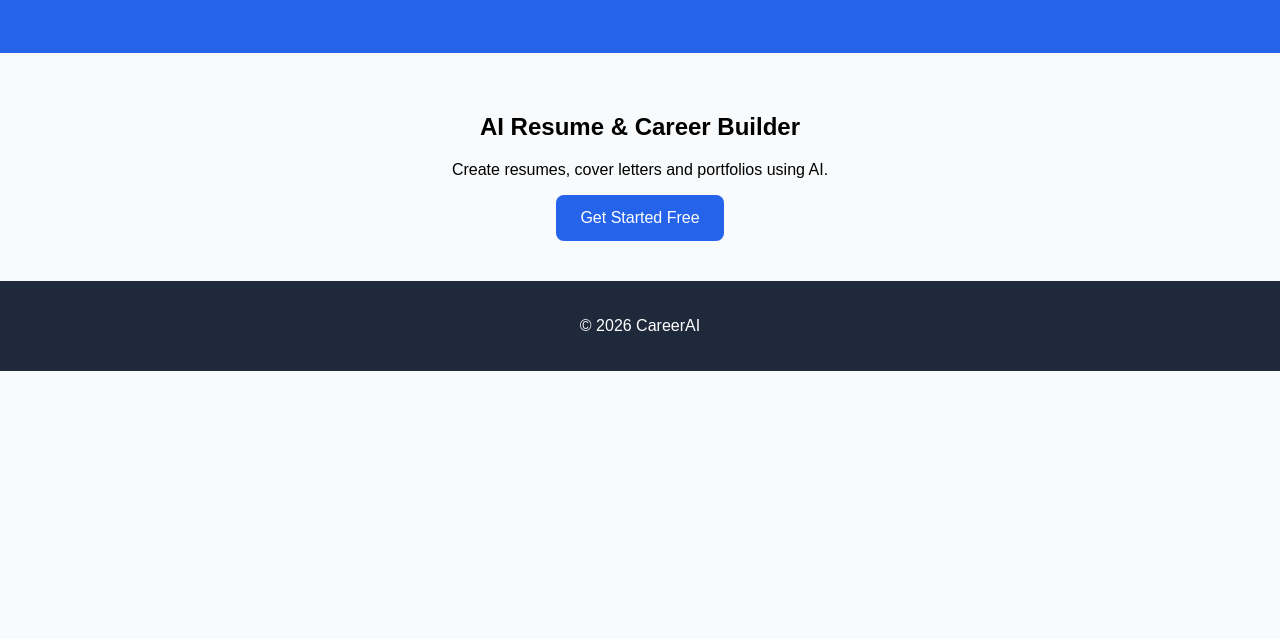
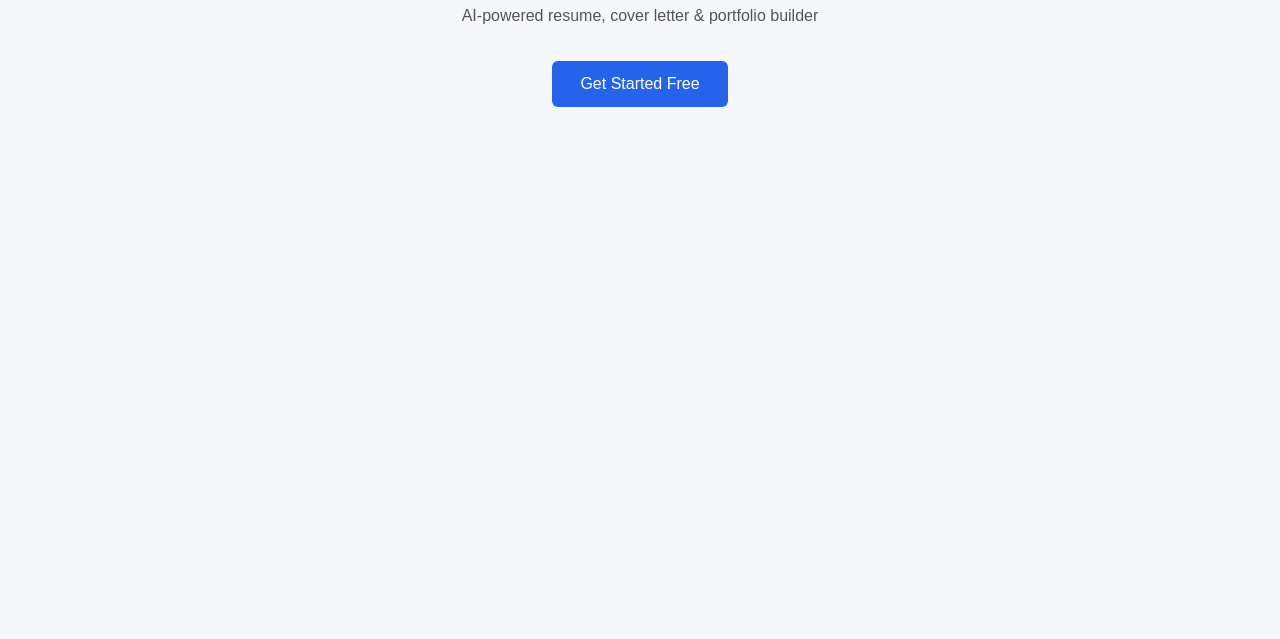
Before and after one commit to praduymshukla761-boop/careerai, a plain HTML site: page index.html in a window 1280 px wide. Shown: the part 161-800 px from the top of the page. Drawn offline with Linux system fonts and the light colour scheme.

Commit message:
Update index.html

```diff
--- a/index.html
+++ b/index.html
@@ -1,61 +1,39 @@
 <!DOCTYPE html>
-<html lang="en">
+<html>
 <head>
-  <meta charset="UTF-8">
-  <title>CareerAI – AI Resume Builder</title>
-  <meta name="viewport" content="width=device-width, initial-scale=1.0">
-  <meta name="description" content="CareerAI is an AI-powered resume, cover letter and portfolio builder.">
-
+  <title>CareerAI</title>
   <style>
     body {
-      margin: 0;
       font-family: Arial, sans-serif;
-      background: #f8fafc;
+      background: #f5f7fb;
       text-align: center;
+      padding-top: 80px;
     }
-    header {
-      background: #2563eb;
-      color: white;
-      padding: 50px 20px;
+    h1 {
+      font-size: 32px;
     }
-    section {
-      padding: 40px 20px;
+    p {
+      color: #555;
     }
     button {
+      margin-top: 20px;
+      padding: 14px 28px;
+      font-size: 16px;
       background: #2563eb;
       color: white;
       border: none;
-      padding: 14px 24px;
-      font-size: 16px;
-      border-radius: 8px;
-      cursor: pointer;
-    }
-    footer {
-      background: #1e293b;
-      color: white;
-      padding: 20px;
+      border-radius: 6px;
     }
   </style>
 </head>
-
 <body>
 
-<header>
   <h1>CareerAI</h1>
-  <p>Land Your Dream Job with AI-Powered Precision</p>
-</header>
+  <p>AI-powered resume, cover letter & portfolio builder</p>
 
-<section>
-  <h2>AI Resume & Career Builder</h2>
-  <p>Create resumes, cover letters and portfolios using AI.</p>
   <a href="signup.html">
-  <button>Get Started Free</button>
+    <button>Get Started Free</button>
   </a>
-</section>
-
-<footer>
-  <p>© 2026 CareerAI</p>
-</footer>
 
 </body>
 </html>
```
